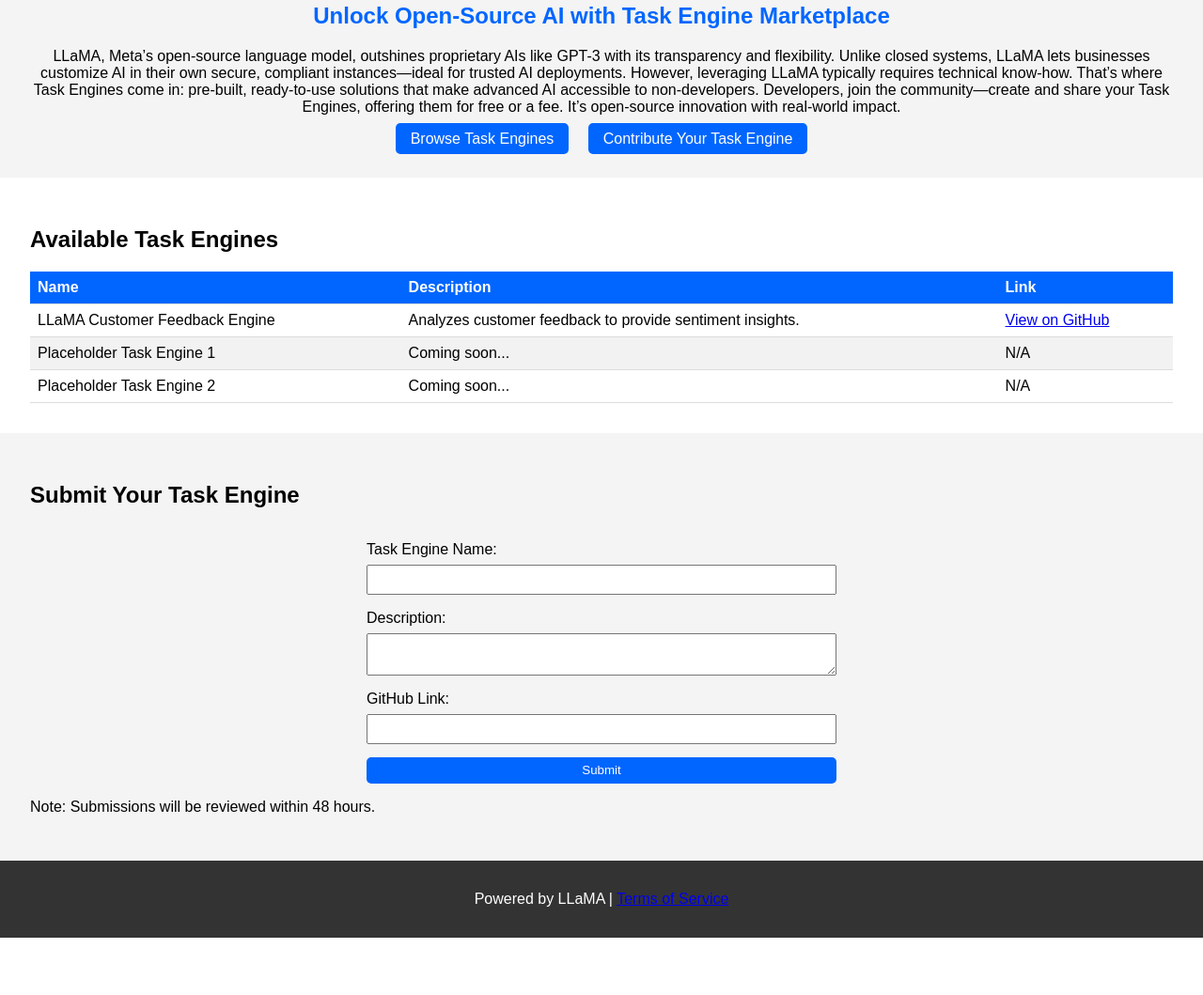
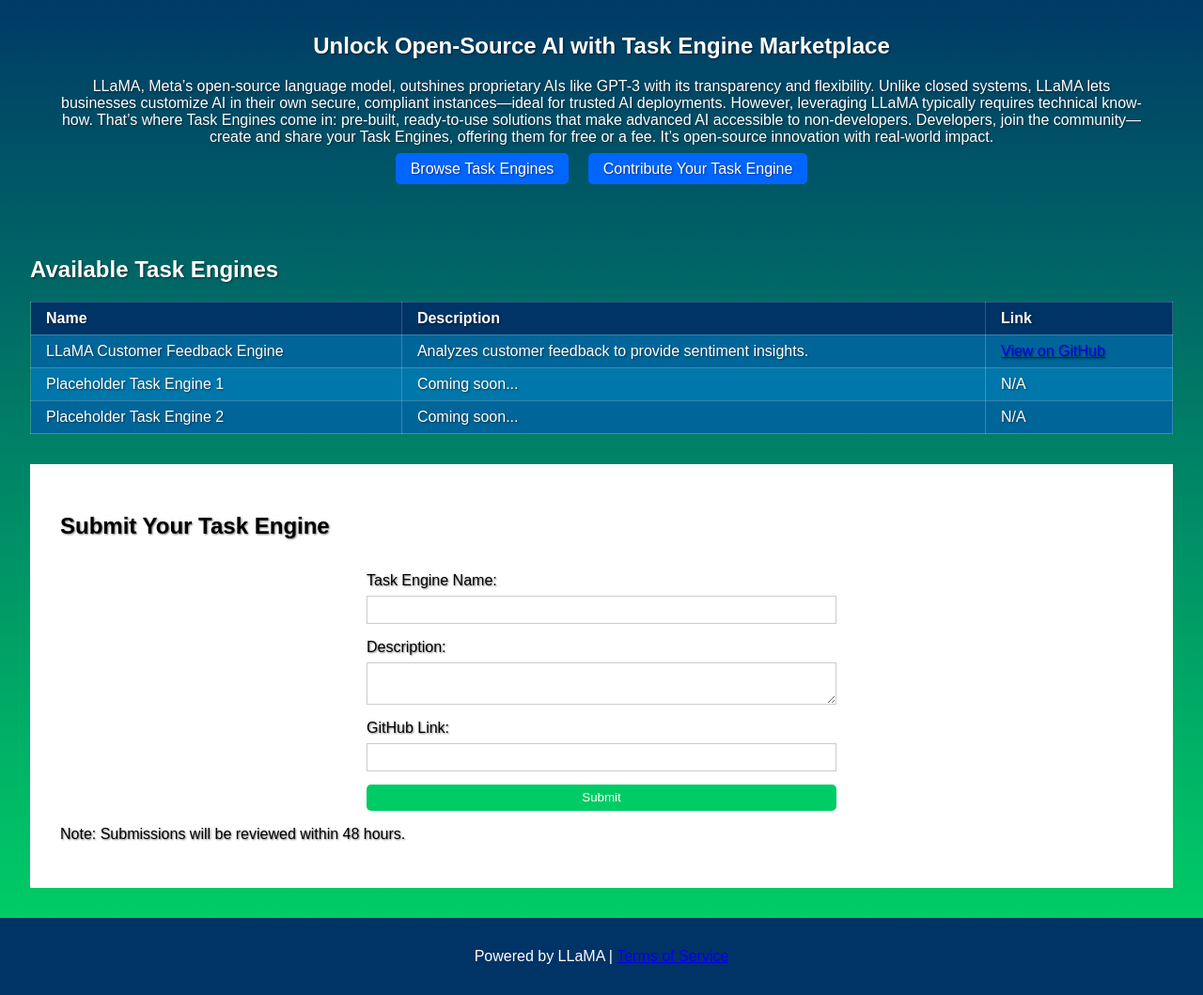
Before and after one commit to onepequity/llama-task-engine-marketplace, a plain HTML site: page index.html in a window 1280 px wide. Shown: the part 131-1190 px from the top of the page at 94% size. Before the commit the page ends 1129 px from the top, so only its background shows below. Drawn offline with Linux system fonts and the light colour scheme.

Commit message:
Add files via upload

```diff
--- a/styles.css
+++ b/styles.css
@@ -8,7 +8,7 @@ body {
 .header {
     display: flex;
     align-items: center;
-    background-color: #0066FF;
+    background-color: #003366;
     color: white;
     padding: 1em;
 }
@@ -37,14 +37,20 @@ body {
     text-decoration: none;
 }
 
+main {
+    background: linear-gradient(to bottom, #003366, #00CC66);
+    color: white;
+    text-shadow: 1px 1px 2px rgba(0,0,0,0.5);
+    padding: 2em;
+}
+
 .pitch {
     text-align: center;
     padding: 2em;
-    background-color: #f4f4f4;
 }
 
 .pitch h2 {
-    color: #0066FF;
+    color: white;
 }
 
 .cta-buttons {
@@ -61,36 +67,46 @@ body {
 }
 
 .catalog {
-    padding: 2em;
+    padding: 2em 0;
+}
+
+.table-wrapper {
+    background-color: #006699;
+    padding: 1em;
+    border-radius: 5px;
+    overflow-x: auto;
 }
 
 table {
     width: 100%;
     border-collapse: collapse;
+    min-width: 600px;
 }
 
 th, td {
-    padding: 0.5em;
+    padding: 0.5em 1em;
     text-align: left;
-    border-bottom: 1px solid #ddd;
+    border: 1px solid rgba(255,255,255,0.2);
 }
 
 th {
-    background-color: #0066FF;
+    background-color: #003366;
+    color: white;
+}
+
+tr {
+    background-color: #006699;
     color: white;
 }
 
 tr:nth-child(even) {
-    background-color: #f2f2f2;
-}
-
-tr:hover {
-    background-color: #ddd;
+    background-color: #0077AA;
 }
 
 .submit {
+    background-color: white;
+    color: black;
     padding: 2em;
-    background-color: #f4f4f4;
 }
 
 form {
@@ -107,11 +123,12 @@ label {
 input, textarea {
     padding: 0.5em;
     margin-top: 0.5em;
+    border: 1px solid #ccc;
 }
 
 button {
     margin-top: 1em;
-    background-color: #0066FF;
+    background-color: #00CC66;
     color: white;
     padding: 0.5em;
     border: none;
@@ -120,8 +137,8 @@ button {
 }
 
 footer {
+    background-color: #003366;
+    color: white;
     text-align: center;
     padding: 1em;
-    background-color: #333;
-    color: white;
 }
```
